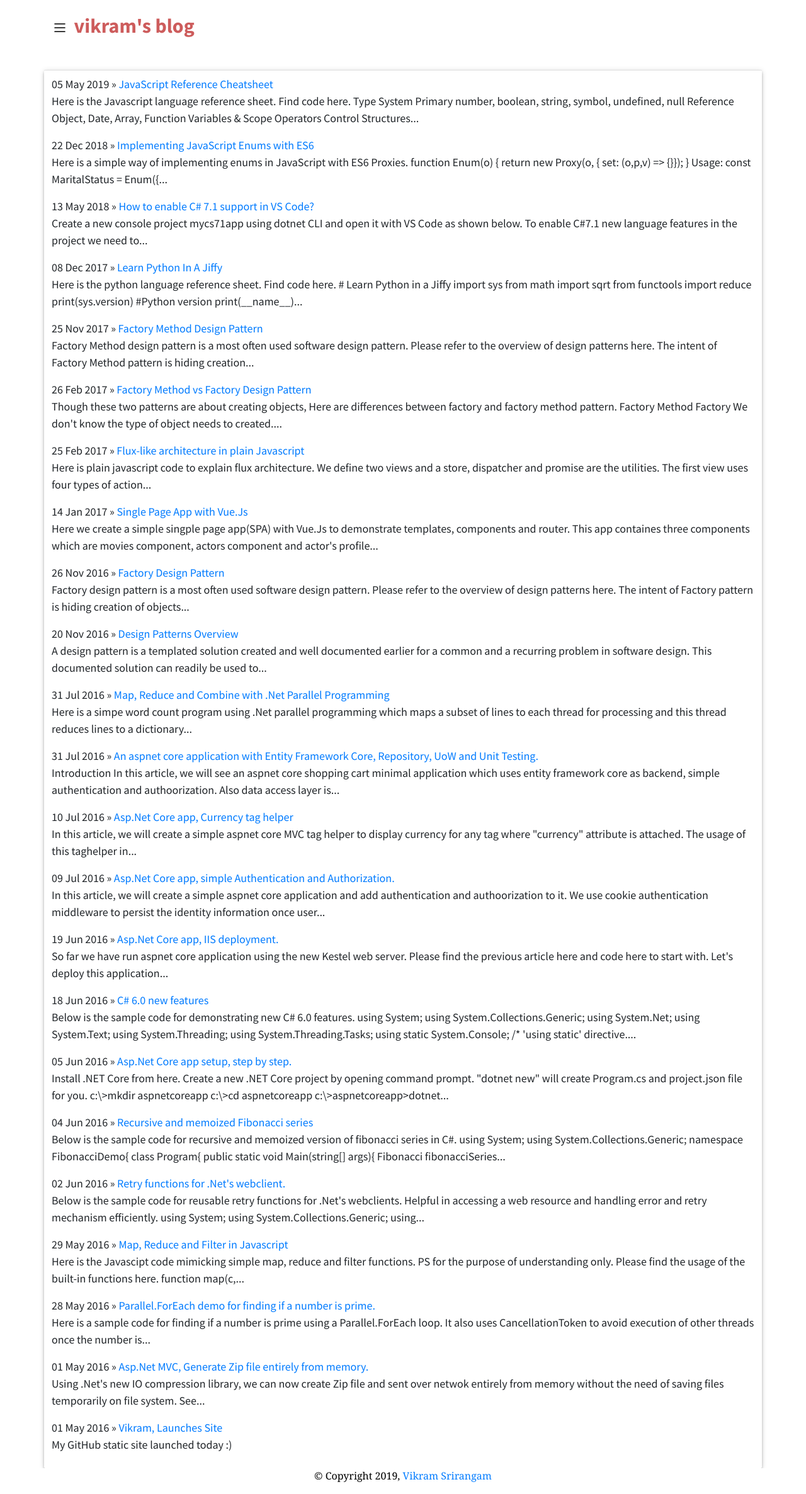
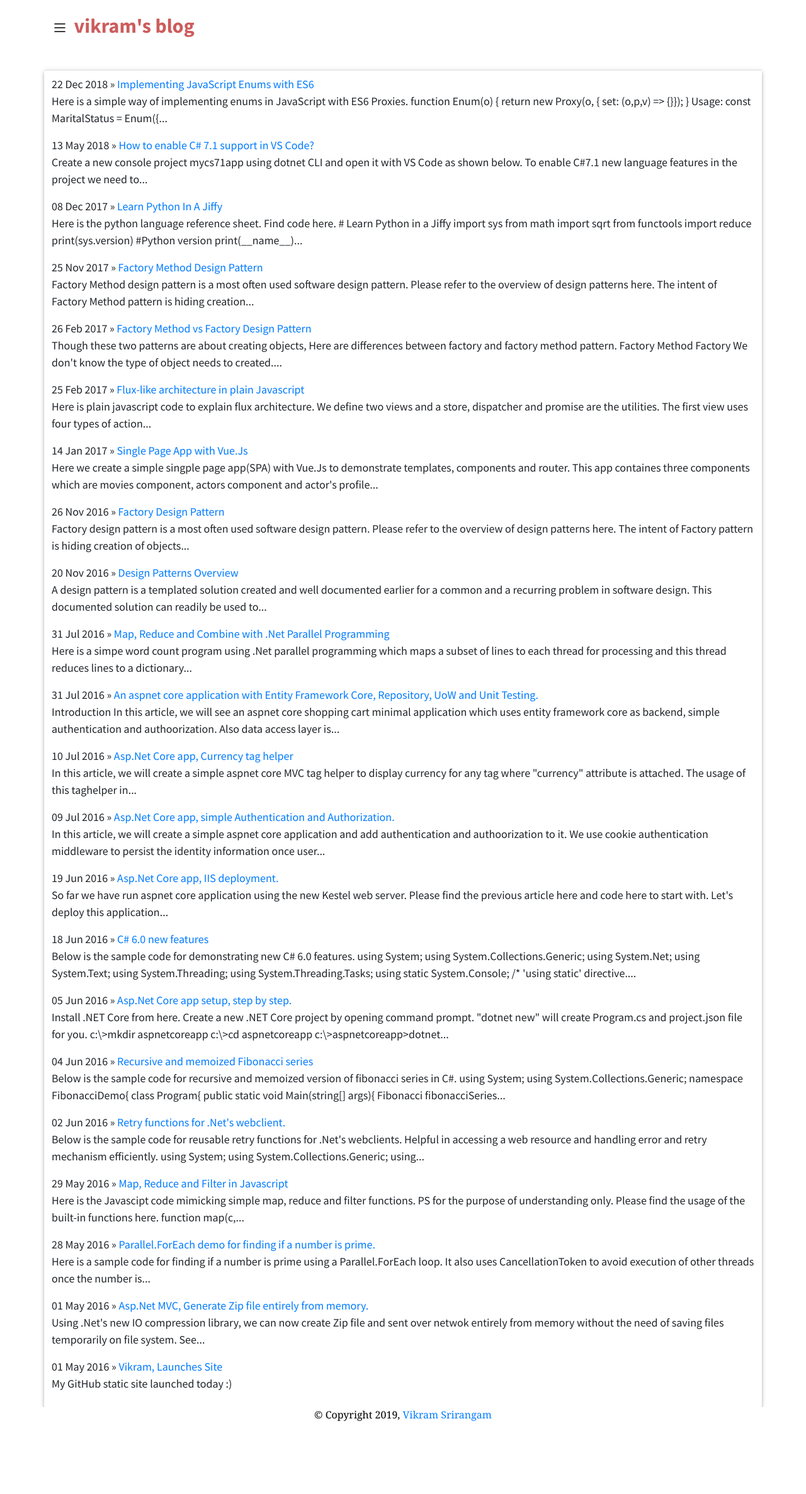
Before and after one commit to srirangamv/srirangamv.github.io, a Jekyll site: the page built from blog/index.html, in a window 1280 px wide. Shown: the whole page at 63% size. Built offline with Jekyll 4.4.1, drawn with Linux system fonts in a browser that asks for light colours; nearby versions of some CDN libraries; after the commit the page ends 2276 px from its top, so only the background shows below that; some of the changed lines change nothing that is shown.

Commit message:
bio update

```diff
--- a/_posts/2019-05-05-fast-and-furious-javascript.md
+++ /dev/null
@@ -1,110 +0,0 @@
----
-layout: post
-title: "JavaScript Reference Cheatsheet"
-name: "2019-05-05-fast-and-furious-javascript"
-description: "JavaScript Reference Cheatsheet"
-date: 2019-05-05
----
-<p>Here is the Javascript language reference sheet. Find code <a href="https://github.com/vwtt/PythonCheatSheet" target="_blank" title="javascript cheatsheet repository">here</a>.</p>
-
-# Type System
-    Primary
-        number, boolean, string, symbol, undefined, null
-    Reference
-        Object, Date, Array, Function
-
-# Variables & Scope
-
-# Operators
-
-# Control Structures
-
-# Functions
-
-    function invocation pattens
-        function call a(),
-        method call a.b(),
-        a.call
-        a.apply
-
-    IIFE (Immediately Invoked Function Expression)
-
-    Lambdas
-
-    inline functions
-
-    closures
-
-    default arguments
-
-    functinoal programming
-        Pure functions      as long as same input goes to function, same output is expected no side-effects
-        Function composition    f.g = f(g(x))
-        Avoid shared state      Object.assign
-        Avoid mutating state    Object.freeze
-        Avoid side effects
-
-        first class functions   function is data
-        higher order functions  a function that can take a function as argument and can return a function
-        imperative vs declarative
-
-
-# Collections
-    Array
-    Map
-    Set
-    WeekMap
-    WeekSet
-
-# Iterables
-
-# Objects
-
-    Ways of creating Objects in Javascript
-        Literals
-        Factory/Functional (revealing pattern)
-        Constructor
-        Delegation (pseudo-prototype)
-        Prototype chain
-        ES5 way
-        Class ES6 way
-        Object.create
-        Concatenative Object.assign
-
-    Deep Copy & Shallow Copy
-
-# Mutability
-    Object.freeze
-
-# Reactive Systems
-    Push
-    Pull
-
-# Proxy & MutationObserver
-
-# Modules
-    CommonJs    require-module.exports
-    ES6         import-export
-    AMD & UMD
-
-# Promises
-
-{% highlight javascript %}
-const g = n => n + 1;
-const f = n => n * 2;
-const wait = time => new Promise(
-  (resolve, reject) => setTimeout(
-    resolve,
-    time
-  )
-);
-wait(300)
-  .then(() => 20)
-  .then(g)
-  .then(f)
-  .then(value => console.log(value)); // 42
-{% endhighlight %}
-
-# async & await
-
-# Fetch & Axios
--- a/css/style.css
+++ b/css/style.css
@@ -448,10 +448,10 @@
   text-decoration: underline;
 }
 
-.userprofile{
-  width: 100px;
-  height: 100px;
-  border-radius: 100px;
+.userprofile {
+  width: 75px;
+  height: 75px;
+  border-radius: 75px;
 }
 
 .shadow{
```
Also changed, not shown: images/LkdIn.jpg.
